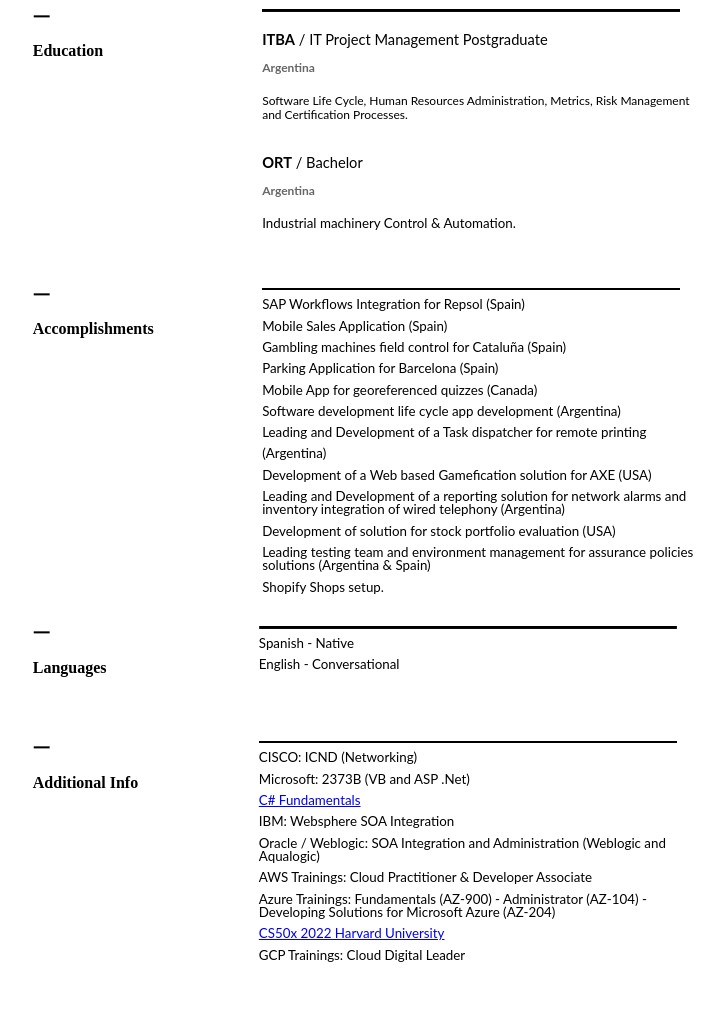
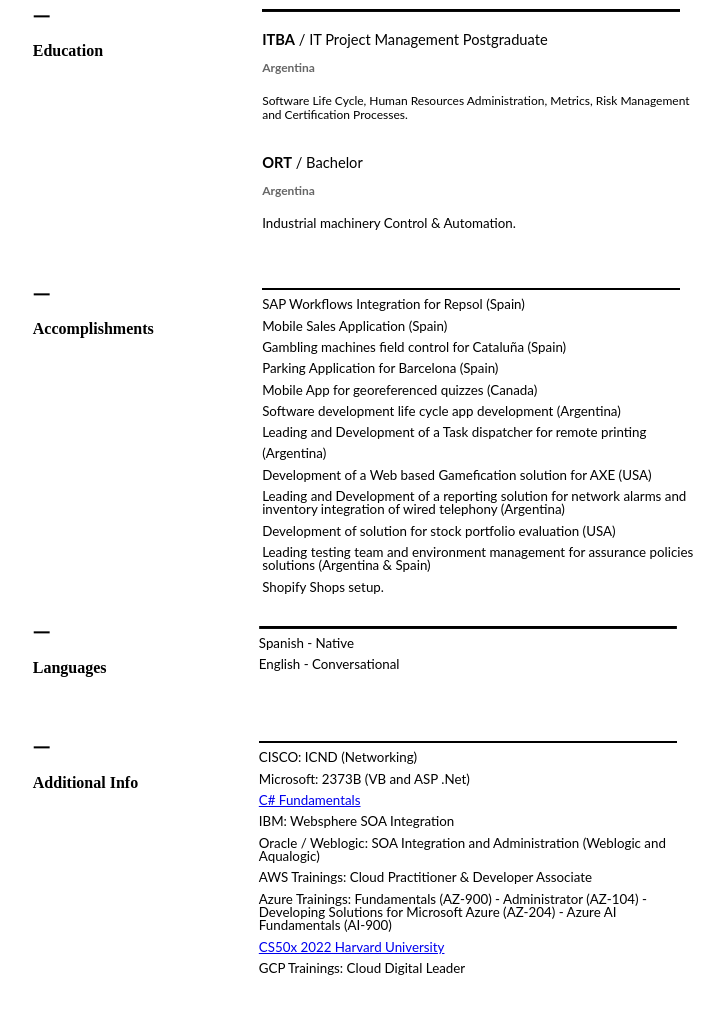
Before and after one commit to walterpalladino/walterpalladino.github.io, a plain HTML site: page index.html in a window 1280 px wide. Shown: the part 1340-2353 px from the top of the page, without its empty margins (52-776 px from the left). Drawn offline with Linux system fonts and the light colour scheme; a web font is replaced by a local one.

Commit message:
Update index.html
Added Azure Trainings: Azure AI Fundamentals (AI-900)

```diff
--- a/index.html
+++ b/index.html
@@ -144,7 +144,7 @@
 <p class="c8"><span class="c1"><a href="https://www.freecodecamp.org/certification/WalterPalladino/foundational-c-sharp-with-microsoft">C# Fundamentals</a></span></p>               <p class="c8"><span class="c1">IBM: Websphere SOA Integration</span></p>
                <p class="c8"><span class="c1">Oracle / Weblogic: SOA Integration and Administration (Weblogic and Aqualogic)</span></p>
                <p class="c8"><span class="c1">AWS Trainings: Cloud Practitioner &amp; Developer Associate</span></p>
-               <p class="c8"><span class="c1">Azure Trainings: Fundamentals (AZ-900) - Administrator (AZ-104) -  Developing Solutions for Microsoft Azure (AZ-204)</span></p>
+               <p class="c8"><span class="c1">Azure Trainings: Fundamentals (AZ-900) - Administrator (AZ-104) - Developing Solutions for Microsoft Azure (AZ-204) - Azure AI Fundamentals (AI-900)</span></p>
                <p class="c8"><span class="c1"><a href="https://cs50.harvard.edu/certificates/23bcc697-88f1-44ee-8227-34ee2adef9b2
 ">CS50x 2022 Harvard University</a></span></p>
                <p class="c8"><span class="c1">GCP Trainings: Cloud Digital Leader</span></p>
```
